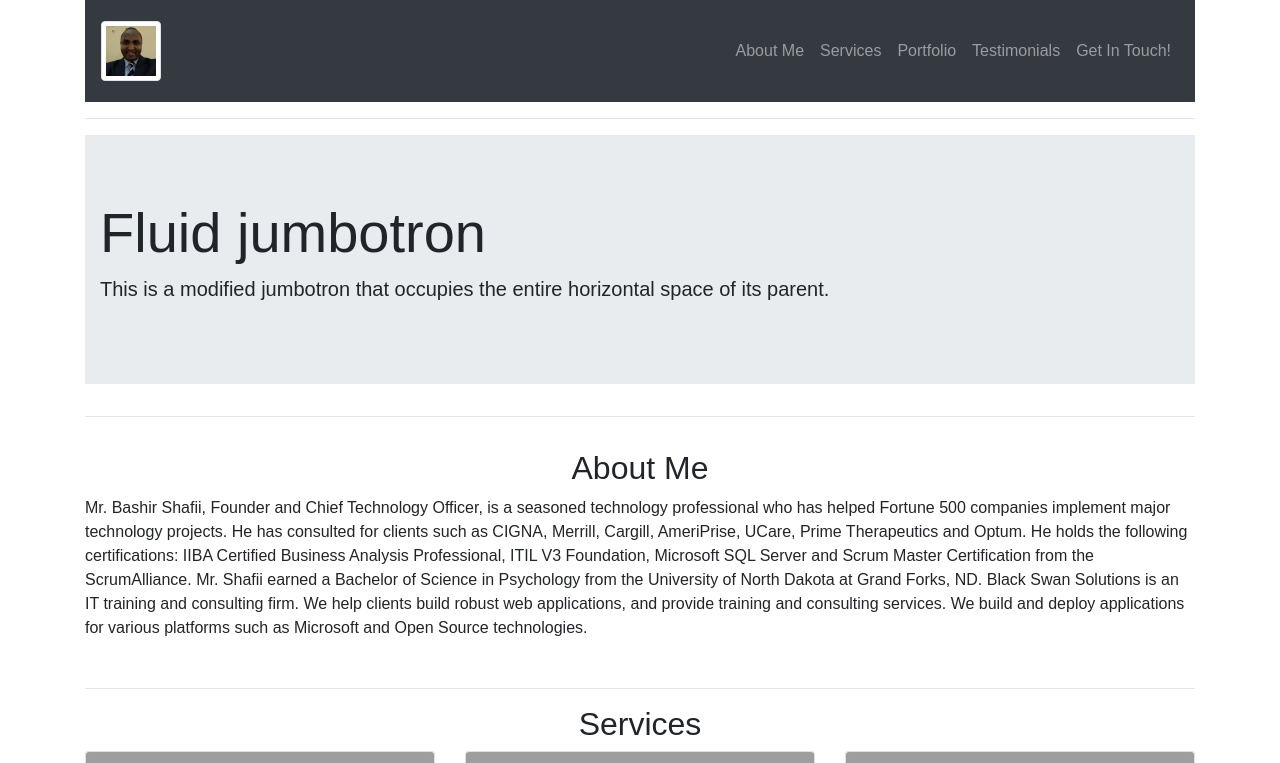
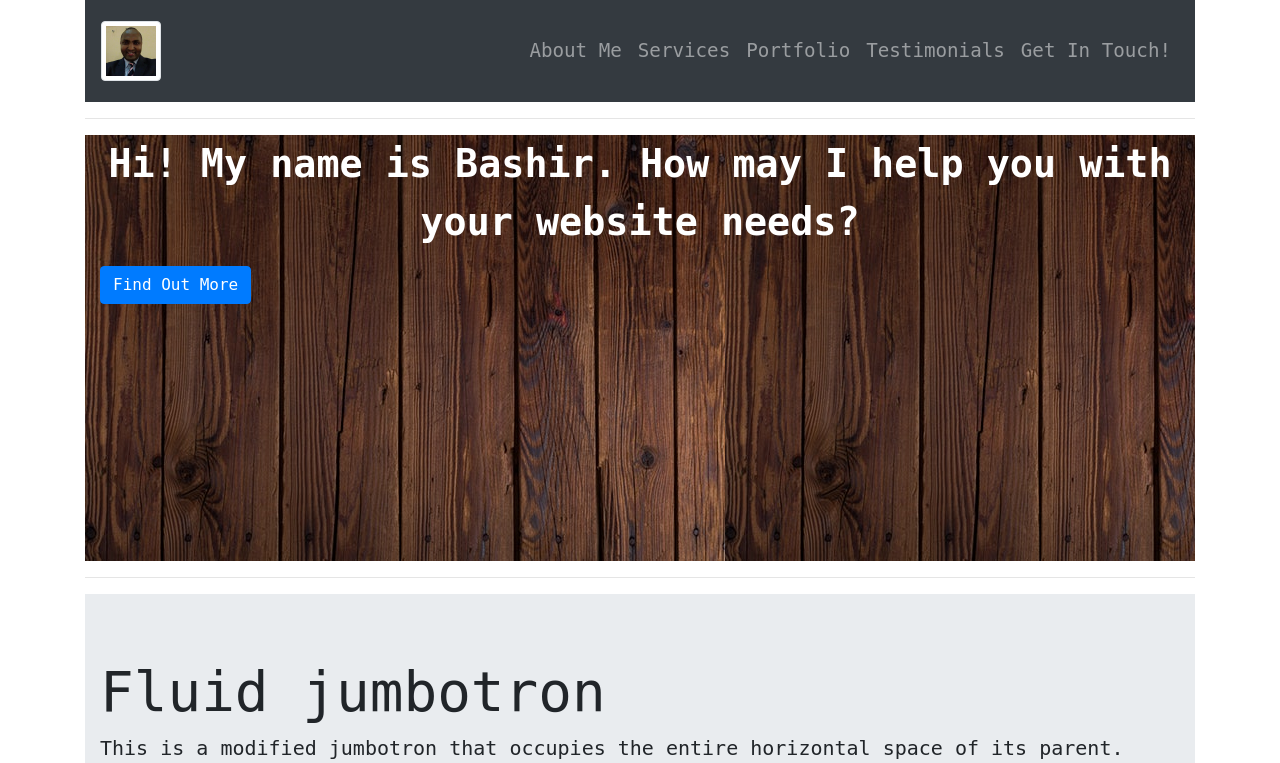
Before and after one commit to bashirshafii/my-pwp-bashir, a PHP site: page / in a window 1280 px wide. Shown: the top 763 px of the page. Run offline with PHP 8.4, Linux system fonts and the light colour scheme; some libraries are stand-ins or nearby versions; some web fonts are replaced; grey boxes are pictures that could not be loaded.

Commit message:
added 4 images in images folder and used one of them as background

```diff
--- a/public_html/documentation/index.html
+++ b/public_html/documentation/index.html
@@ -42,10 +42,22 @@
 				</div>
 				</div>
 			<hr>
+			<div class="bg-image">
+				<div class="container">
+					<p id="imgtext">Hi! My name is Bashir. How may I help you with your website needs?</p>
+					<div class="btn btn-primary btn-center">Find Out More</div>
+				</div>
+
+
+			</div>
+
+			<hr>
 			<div class="jumbotron jumbotron-fluid">
 				<div class="container">
 					<h1 class="display-4">Fluid jumbotron</h1>
-					<p class="lead">This is a modified jumbotron that occupies the entire horizontal space of its parent.</p>
+					<p class="lead">This is a modified jumbotron that occupies the entire horizontal space of its parent.
+						<!--<img src="images/bgimg4.jpg" alt="">-->
+					</p>
 				</div>
 			</div>
 				<!--<div class="container-fluid">-->
--- a/public_html/documentation/main.css
+++ b/public_html/documentation/main.css
@@ -1,5 +1,8 @@
 body{
-	font-family: sans-serif;
+	font-family: monospace, sans-serif;
+	font-size: 1.2em;
+
+
 }
 #bashir{
 	width: 60px;
@@ -8,3 +11,21 @@ body{
 	width: 100%;
 	height: 700px;
 }
+/*.bg-image{*/
+	/*background: url(./images/bashir.jpeg);*/
+	/*background-size: cover;*/
+	/*background-repeat: no-repeat;*/
+/*}*/
+
+.bg-image {
+	background-color: blue;
+	background-image: url("./images/bgimg4.jpg");
+	height: 426px;
+
+}
+#imgtext{
+	color: white;
+	font-weight: bold;
+	font-size: 2em;
+	text-align: center;
+}
```
Also changed, not shown: public_html/documentation/images/bgimg1.jpeg (added), public_html/documentation/images/bgimg2.jpeg (added), public_html/documentation/images/bgimg3.jpeg (added), public_html/documentation/images/bgimg4.jpg (added).
